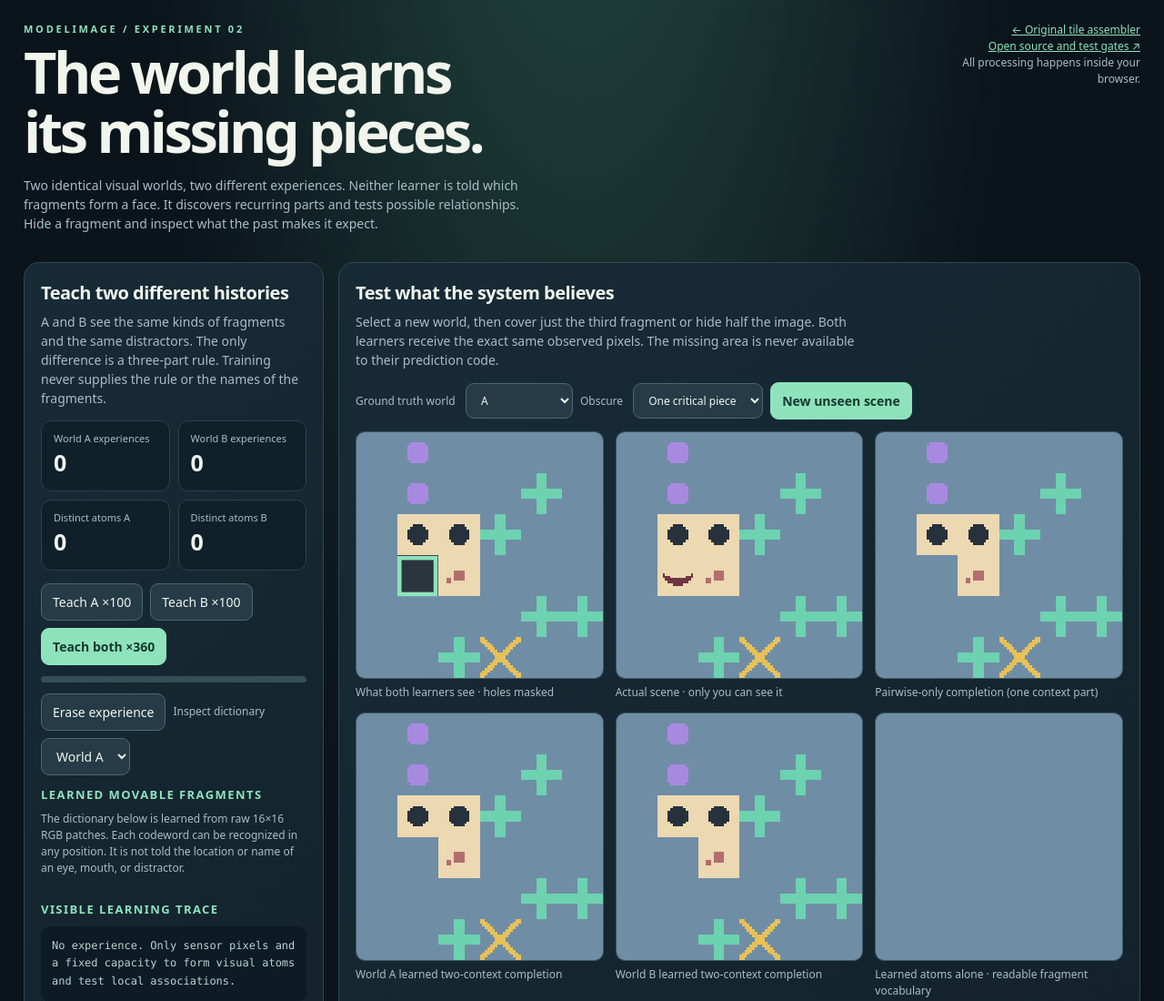
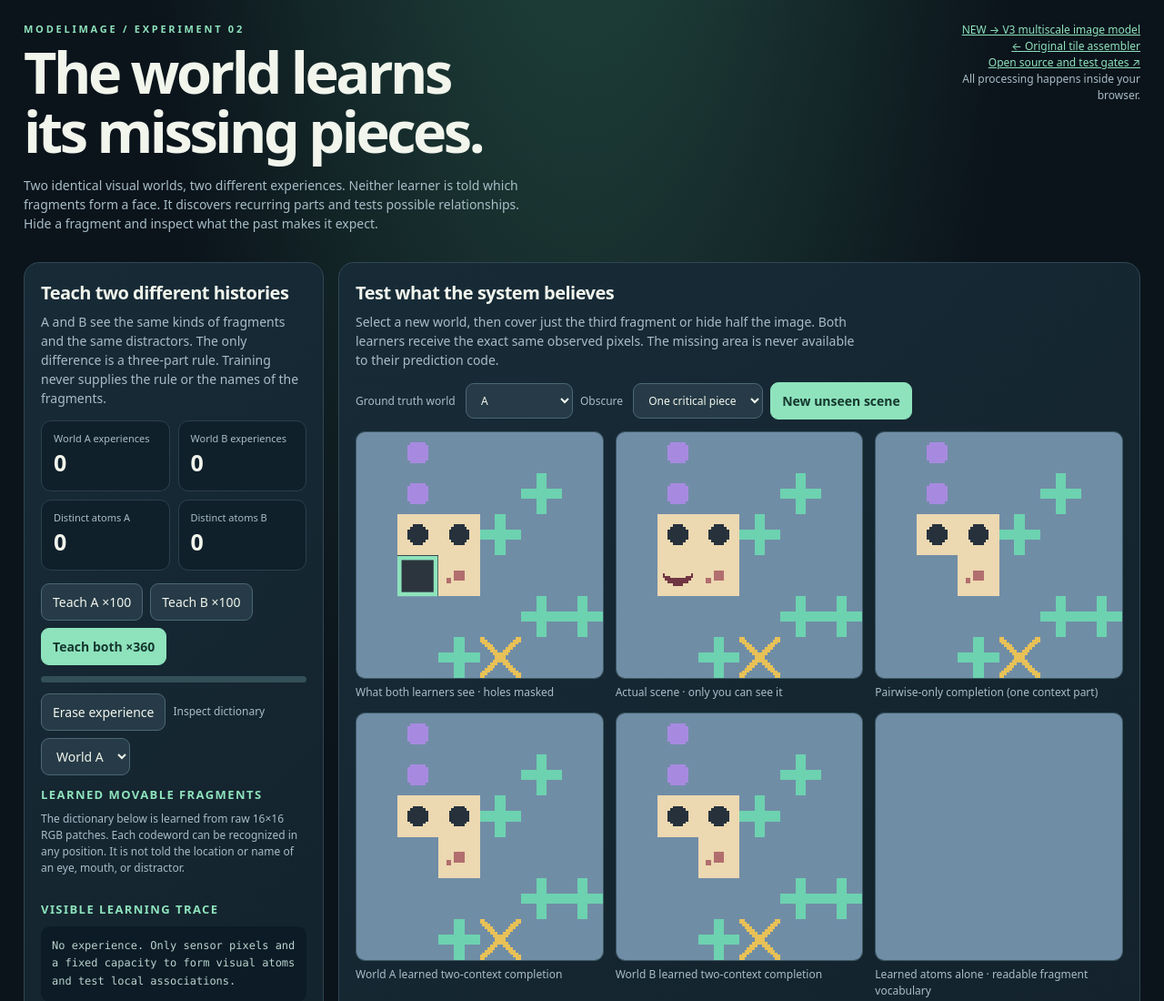
Before and after one commit to anttiluode/ModelImage, a website: page world-model.html in a window 1280 px wide. Shown: the top 1100 px of the page at 91% size. Drawn offline with Linux system fonts and the light colour scheme.

Commit message:
Link readable V3 sieve model from world-model.html

```diff
--- a/world-model.html
+++ b/world-model.html
@@ -45,7 +45,7 @@ ol{color:var(--muted)}li{margin-bottom:7px}
 </style></head><body><main>
 <div class="hero"><div><div class="eyebrow">MODELIMAGE / EXPERIMENT 02</div><h1>The world learns<br>its missing pieces.</h1>
 <p>Two identical visual worlds, two different experiences. Neither learner is told which fragments form a face. It discovers recurring parts and tests possible relationships. Hide a fragment and inspect what the past makes it expect.</p></div>
-<div class="links"><a href="./index.html">← Original tile assembler</a><br><a href="https://github.com/anttiluode/ModelImage">Open source and test gates ↗</a><br>All processing happens inside your browser.</div></div>
+<div class="links"><a href="./v3.html">NEW → V3 multiscale image model</a><br><a href="./index.html">← Original tile assembler</a><br><a href="https://github.com/anttiluode/ModelImage">Open source and test gates ↗</a><br>All processing happens inside your browser.</div></div>
 <div class="layout">
 <section class="panel"><h2>Teach two different histories</h2>
 <p>A and B see the same kinds of fragments and the same distractors. The only difference is a three-part rule. Training never supplies the rule or the names of the fragments.</p>
```
